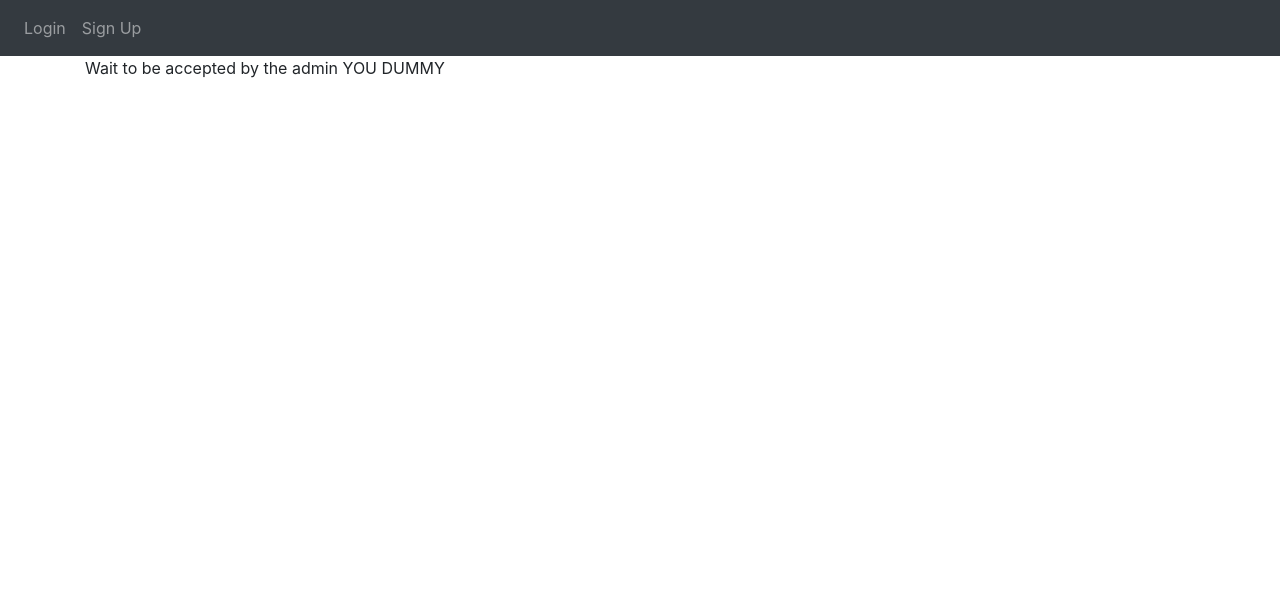
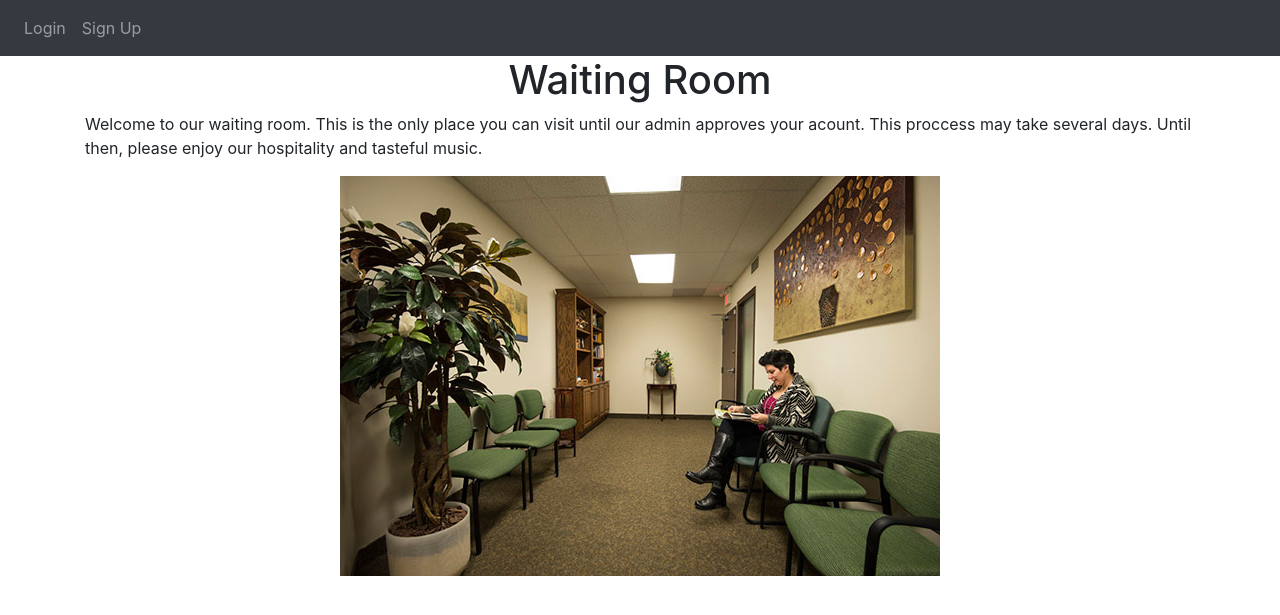
Before and after one commit to Se7enBit/DatabasesProject, a Flask app: template website/templates/waiting_room.html in a window 1280 px wide. Shown: the top 615 px of the page. Run offline with Flask 3, Linux system fonts and the light colour scheme; the template is opened without the code that fills it, so the values that code supplies are empty; some libraries are stand-ins or nearby versions.

Commit message:
Major improvement in waiting room

```diff
--- a/website/templates/waiting_room.html
+++ b/website/templates/waiting_room.html
@@ -2,5 +2,24 @@
 {% block title %}Waiting Room{% endblock %}
 
 {%block content%}
-<p>Wait to be accepted by the admin YOU DUMMY</p>
+<style>
+    .center {
+        display: block;
+        margin-left: auto;
+        margin-right: auto;
+    }
+</style>
+
+
+<h1 style="text-align: center;">Waiting Room</h1>
+<p>
+    Welcome to our waiting room. This is the only place you can visit until
+    our admin approves your acount. This proccess may take several days. Until
+    then, please enjoy our hospitality and tasteful music.
+</p>
+<img src="static/images/waiting-room.jpg" alt="What a nice waiting room! How jolly!" class="center"/>
+
+<audio src="static/sound/wii-music.mp3" autoplay loop>
+    look like there is no music for you...
+</audio>
 {%endblock%}
```
Also changed, not shown: website/static/images/waiting-room.jpg (added), 1 other file.
